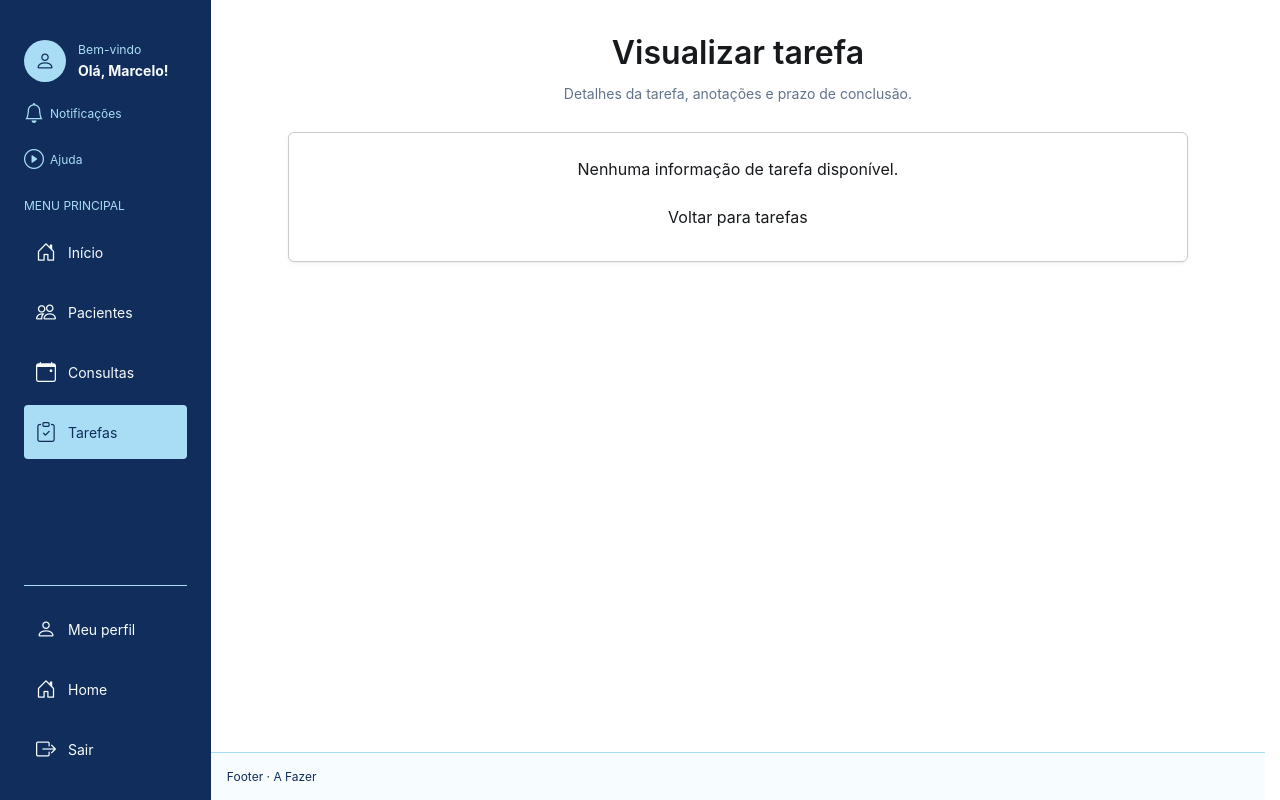
After one commit to Caio-Ferroni/clinica-marcelo-backend, a PHP site: template Views/Tarefa/tarefa-show.php in a window 1280 px wide. The commit adds this page. Run offline with PHP 8.4, Linux system fonts and the light colour scheme; the template is opened without the code that fills it, so the values that code supplies are empty.

Commit message:
feat: add task controller, routes, and views for task management

```diff
--- a/Backend/Routes/routes.php
+++ b/Backend/Routes/routes.php
@@ -152,6 +152,11 @@ $router->mount('/tarefas', function () use ($router) {
         (new TarefaController)->criar();
     });
 
+    // Visualizar uma tarefa específica
+    $router->get('/(\d+)', function ($id) {
+        (new TarefaController)->visualizar($id);
+    });
+
     // Formulário de edição de tarefa (GET) + processamento (POST)
     $router->get('/(\d+)/editar', function ($id) {
         (new TarefaController)->editar($id);
--- /dev/null
+++ b/Views/Tarefa/tarefa-show.php
@@ -0,0 +1,157 @@
+<?php
+$tarefa = is_array($tarefa ?? null) ? $tarefa : [];
+$escape = static fn($valor) => htmlspecialchars((string) $valor, ENT_QUOTES | ENT_SUBSTITUTE, 'UTF-8');
+$formatarData = static function ($valor) {
+    if (empty($valor)) return '';
+    $data = DateTime::createFromFormat('!Y-m-d', substr((string) $valor, 0, 10));
+    return $data ? $data->format('d/m/Y') : (string) $valor;
+};
+$formatarDataHora = static function ($valor) {
+    if (empty($valor)) return '';
+    $data = DateTime::createFromFormat('!Y-m-d H:i:s', substr((string) $valor, 0, 19));
+    return $data ? $data->format('d/m/Y \à\s H:i') : (string) $valor;
+};
+
+$idTarefa = $tarefa['id_tarefa'] ?? '';
+$titulo = $tarefa['titulo'] ?? 'Tarefa sem título';
+$conteudo = trim((string) ($tarefa['conteudo'] ?? ''));
+$dataConclusao = !empty($tarefa['data_conclusao']) ? $formatarData($tarefa['data_conclusao']) : '';
+$status = !empty($tarefa['status']) ? $tarefa['status'] : 'Pendente';
+$criadoEm = !empty($tarefa['criado_em']) ? $formatarDataHora($tarefa['criado_em']) : '';
+$atualizadoEm = !empty($tarefa['atualizado_em']) ? $formatarDataHora($tarefa['atualizado_em']) : '';
+
+$statusLower = mb_strtolower(trim((string) $status));
+$badgeClass = match (true) {
+    in_array($statusLower, ['concluída', 'concluida', 'concluído', 'concluido']) => 'bg-success-subtle text-success-emphasis border border-success-subtle',
+    in_array($statusLower, ['cancelada', 'cancelado']) => 'bg-danger-subtle text-danger-emphasis border border-danger-subtle',
+    default => 'bg-warning-subtle text-warning-emphasis border border-warning-subtle',
+};
+?>
+<!DOCTYPE html>
+<html lang="pt-BR" data-bs-theme="light">
+<head>
+    <meta charset="UTF-8">
+    <meta name="viewport" content="width=device-width, initial-scale=1.0">
+    <title>Visualizar Tarefa | Clínica</title>
+    <link rel="stylesheet" href="/css/bootstrap.min.css">
+    <link rel="stylesheet" href="https://cdn.jsdelivr.net/npm/bootstrap-icons@1.11.3/font/bootstrap-icons.min.css">
+    <link rel="stylesheet" href="/css/style.css">
+    <script src="/js/layout.js" defer></script>
+</head>
+<body class="task-show">
+    <div class="d-flex flex-column md:flex-row min-vh-100">
+        <clinic-sidebar active="tasks"></clinic-sidebar>
+        <div class="d-flex flex-column flex-grow-1 min-w-0">
+            <main class="flex-grow-1 p-5 md:p-9">
+                <div class="mx-auto" style="max-width: 900px;">
+                    <header class="text-center mb-8">
+                        <h1 class="text-2xl fw-semibold mb-3">Visualizar tarefa</h1>
+                        <p class="text-sm mb-0" style="color: var(--color-text-muted);">
+                            Detalhes da tarefa, anotações e prazo de conclusão.
+                        </p>
+                    </header>
+
+                    <?php if (empty($tarefa)): ?>
+                        <div class="border rounded-4 shadow-sm p-7 text-center" style="background: var(--color-surface);">
+                            <p class="mb-5">Nenhuma informação de tarefa disponível.</p>
+                            <a class="btn-outline px-6 py-3 text-decoration-none" href="/tarefas">Voltar para tarefas</a>
+                        </div>
+                    <?php else: ?>
+                        <div class="border rounded-4 shadow-sm p-7 md:p-9" style="background: var(--color-surface);">
+                            <!-- Cabeçalho do Card -->
+                            <div class="d-flex align-items-center justify-content-between flex-wrap gap-3 pb-5 border-bottom mb-6">
+                                <div>
+                                    <span class="text-xs text-uppercase fw-semibold" style="color: var(--color-text-muted);">Tarefa #<?= $escape($idTarefa) ?></span>
+                                    <h2 class="text-lg fw-semibold mb-0"><?= $escape($titulo) ?></h2>
+                                </div>
+                                <div class="d-flex align-items-center gap-3">
+                                    <span class="badge <?= $badgeClass ?> px-3 py-2 text-xs">
+                                        <?= $escape($status) ?>
+                                    </span>
+                                    <a class="btn-solid btn-sm px-4 py-2 text-decoration-none d-inline-flex align-items-center gap-2" href="/tarefas/<?= $escape($idTarefa) ?>/editar">
+                                        <i class="bi bi-pencil" aria-hidden="true"></i>
+                                        <span>Editar tarefa</span>
+                                    </a>
+                                </div>
+                            </div>
+
+                            <!-- Informações Gerais da Tarefa -->
+                            <section aria-labelledby="heading-tarefa-info" class="mb-7">
+                                <h3 id="heading-tarefa-info" class="text-md fw-semibold d-flex align-items-center gap-3 mb-5">
+                                    <i class="bi bi-info-circle" aria-hidden="true"></i>
+                                    Informações da tarefa
+                                </h3>
+                                <dl class="row g-5 mb-0">
+                                    <div class="col-12 md:col-6">
+                                        <dt class="text-sm fw-semibold mb-2" style="color: var(--color-text-muted);">Título</dt>
+                                        <dd class="border rounded-3 p-4 mb-0 fw-medium"><?= $escape($titulo) ?></dd>
+                                    </div>
+                                    <div class="col-12 md:col-3">
+                                        <dt class="text-sm fw-semibold mb-2" style="color: var(--color-text-muted);">Data de conclusão</dt>
+                                        <dd class="border rounded-3 p-4 mb-0"><?= $escape($dataConclusao !== '' ? $dataConclusao : 'Não informada') ?></dd>
+                                    </div>
+                                    <div class="col-12 md:col-3">
+                                        <dt class="text-sm fw-semibold mb-2" style="color: var(--color-text-muted);">Status</dt>
+                                        <dd class="border rounded-3 p-4 mb-0"><?= $escape($status) ?></dd>
+                                    </div>
+                                    <?php if (!empty($criadoEm)): ?>
+                                        <div class="col-12 md:col-6">
+                                            <dt class="text-sm fw-semibold mb-2" style="color: var(--color-text-muted);">Criada em</dt>
+                                            <dd class="border rounded-3 p-4 mb-0"><?= $escape($criadoEm) ?></dd>
+                                        </div>
+                                    <?php endif; ?>
+                                    <?php if (!empty($atualizadoEm)): ?>
+                                        <div class="col-12 md:col-6">
+                                            <dt class="text-sm fw-semibold mb-2" style="color: var(--color-text-muted);">Última atualização</dt>
+                                            <dd class="border rounded-3 p-4 mb-0"><?= $escape($atualizadoEm) ?></dd>
+                                        </div>
+                                    <?php endif; ?>
+                                </dl>
+                            </section>
+
+                            <hr class="my-7" style="border-top: 1px dashed var(--color-border); opacity: 1;">
+
+                            <!-- Conteúdo / Descrição -->
+                            <section aria-labelledby="heading-tarefa-conteudo">
+                                <div class="d-flex align-items-center justify-content-between flex-wrap gap-3 mb-4">
+                                    <h3 id="heading-tarefa-conteudo" class="text-md fw-semibold d-flex align-items-center gap-3 m-0">
+                                        <i class="bi bi-card-text" aria-hidden="true"></i>
+                                        Descrição / Conteúdo
+                                    </h3>
+                                    <a href="/tarefas/<?= $escape($idTarefa) ?>/editar" class="text-decoration-none text-sm fw-medium">
+                                        <i class="bi bi-pencil-square me-1" aria-hidden="true"></i>Editar descrição
+                                    </a>
+                                </div>
+
+                                <?php if ($conteudo !== ''): ?>
+                                    <div class="border rounded-3 p-5" style="background: var(--color-field-background); white-space: pre-wrap; line-height: 1.6;"><?= $escape($conteudo) ?></div>
+                                <?php else: ?>
+                                    <div class="border rounded-3 p-6 text-center text-muted" style="background: var(--color-field-background);">
+                                        <i class="bi bi-journal-text text-2xl d-block mb-3" aria-hidden="true"></i>
+                                        <p class="mb-3 text-sm">Esta tarefa ainda não possui descrição detalhada.</p>
+                                        <a class="btn-solid btn-sm px-4 py-2 text-decoration-none" href="/tarefas/<?= $escape($idTarefa) ?>/editar">
+                                            <i class="bi bi-plus-lg me-1" aria-hidden="true"></i>Adicionar descrição
+                                        </a>
+                                    </div>
+                                <?php endif; ?>
+                            </section>
+
+                            <!-- Rodapé de Ações -->
+                            <div class="d-flex flex-wrap align-items-center justify-content-between gap-4 mt-7 pt-5 border-top">
+                                <a class="btn-outline px-6 py-3 text-decoration-none" href="/tarefas">
+                                    <i class="bi bi-arrow-left me-2" aria-hidden="true"></i>Voltar para tarefas
+                                </a>
+                                <a class="btn-solid px-6 py-3 text-decoration-none" href="/tarefas/<?= $escape($idTarefa) ?>/editar">
+                                    <i class="bi bi-pencil-fill me-2" aria-hidden="true"></i>Editar tarefa
+                                </a>
+                            </div>
+                        </div>
+                    <?php endif; ?>
+                </div>
+            </main>
+            <clinic-footer></clinic-footer>
+        </div>
+    </div>
+    <?php require __DIR__ . '/../Shared/toasts.php'; ?>
+</body>
+</html>
--- a/Views/Tarefa/tarefa.php
+++ b/Views/Tarefa/tarefa.php
@@ -93,8 +93,11 @@ foreach ($tarefas as $t) {
                                             <td class="text-center text-sm align-middle" data-field="status"><?= $escape(!empty($t['status']) ? $t['status'] : 'Pendente') ?></td>
                                             <td class="text-center align-middle">
                                                 <div class="d-flex justify-content-center gap-3">
-                                                    <a class="btn btn-sm p-2" href="/tarefas/<?= $escape($t['id_tarefa'] ?? '') ?>/editar" aria-label="Editar">
+                                                    <a class="btn btn-sm p-2" href="/tarefas/<?= $escape($t['id_tarefa'] ?? '') ?>/editar" aria-label="Editar tarefa" title="Editar">
                                                         <i class="bi bi-pencil-fill" aria-hidden="true"></i>
+                                                    </a>
+                                                    <a class="btn btn-sm p-2" href="/tarefas/<?= $escape($t['id_tarefa'] ?? '') ?>" aria-label="Visualizar tarefa" title="Visualizar">
+                                                        <i class="bi bi-eye-fill" aria-hidden="true"></i>
                                                     </a>
                                                 </div>
                                             </td>
```
Also changed, not shown: Backend/Controllers/TarefaController.php (+14 -0 lines), Views/Psicologo/psicologo.php (deleted, +0 -20 lines).
